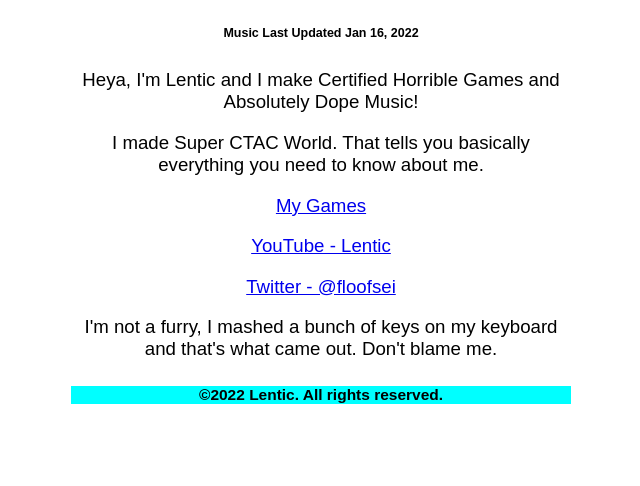
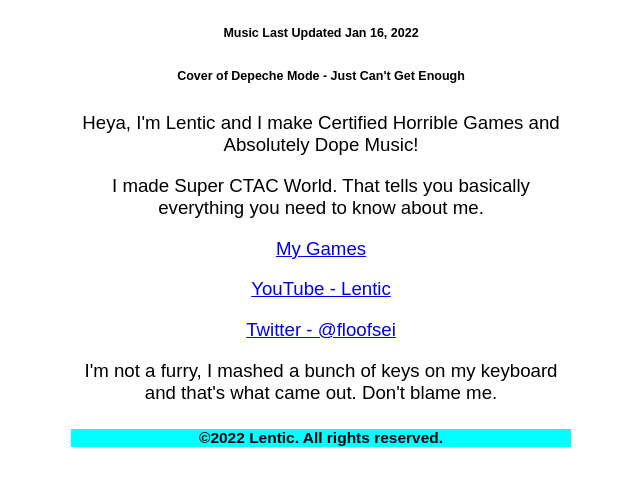
Before and after one commit to Lentic-Official/Lentic-Official.github.io, a plain HTML site: page index.html in a window 1280 px wide. Shown: the part 130-616 px from the top of the page, without its empty margins (319-959 px from the left). Drawn offline with Linux system fonts and the light colour scheme; a web font is replaced by a local one.

Commit message:
Added song info

```diff
--- a/index.html
+++ b/index.html
@@ -13,6 +13,7 @@
      <p></p>
       <button onclick="snd.play()"> Play This Month's Absolutely Dope Music </button>
       <h6>Music Last Updated Jan 16, 2022</h6>
+      <h6>Cover of Depeche Mode - Just Can't Get Enough</h6>
       <script>
       var snd = new Audio("content/mus/indexbgm.ogg");
       </script>
```
